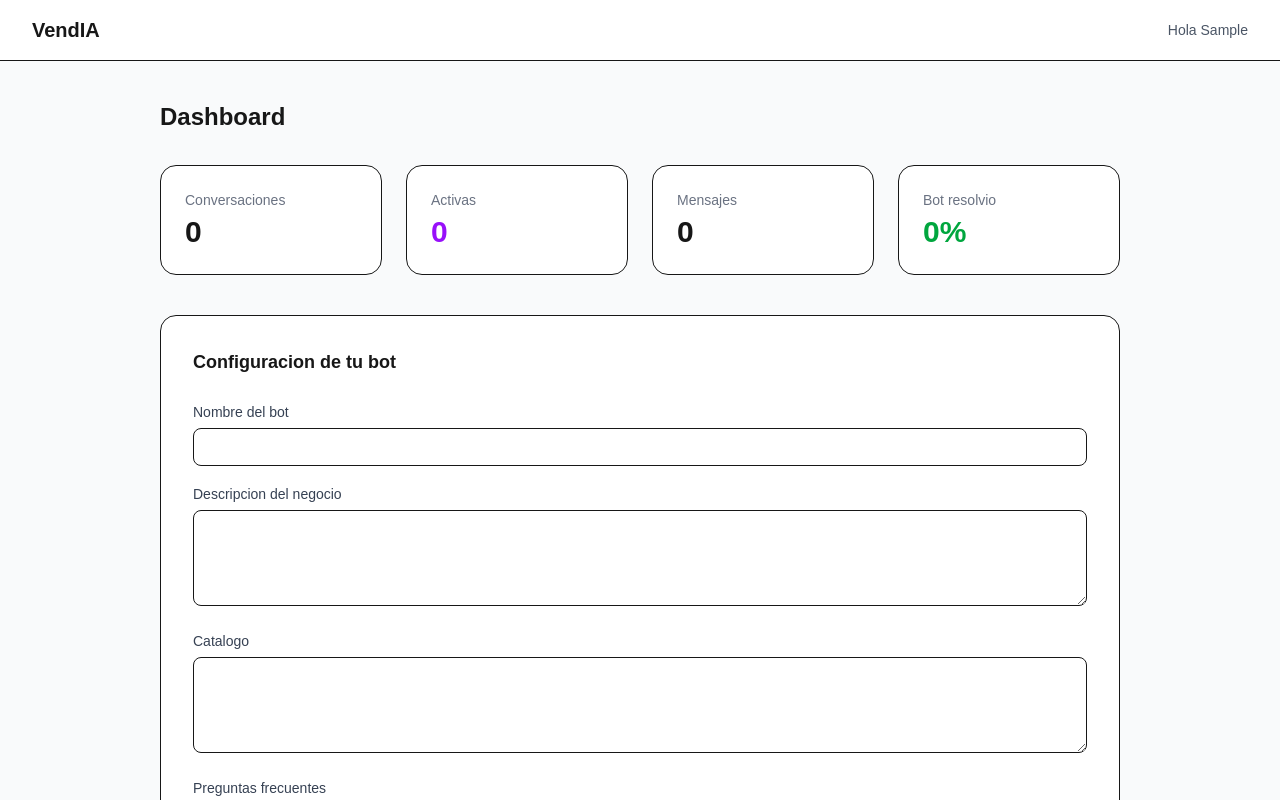
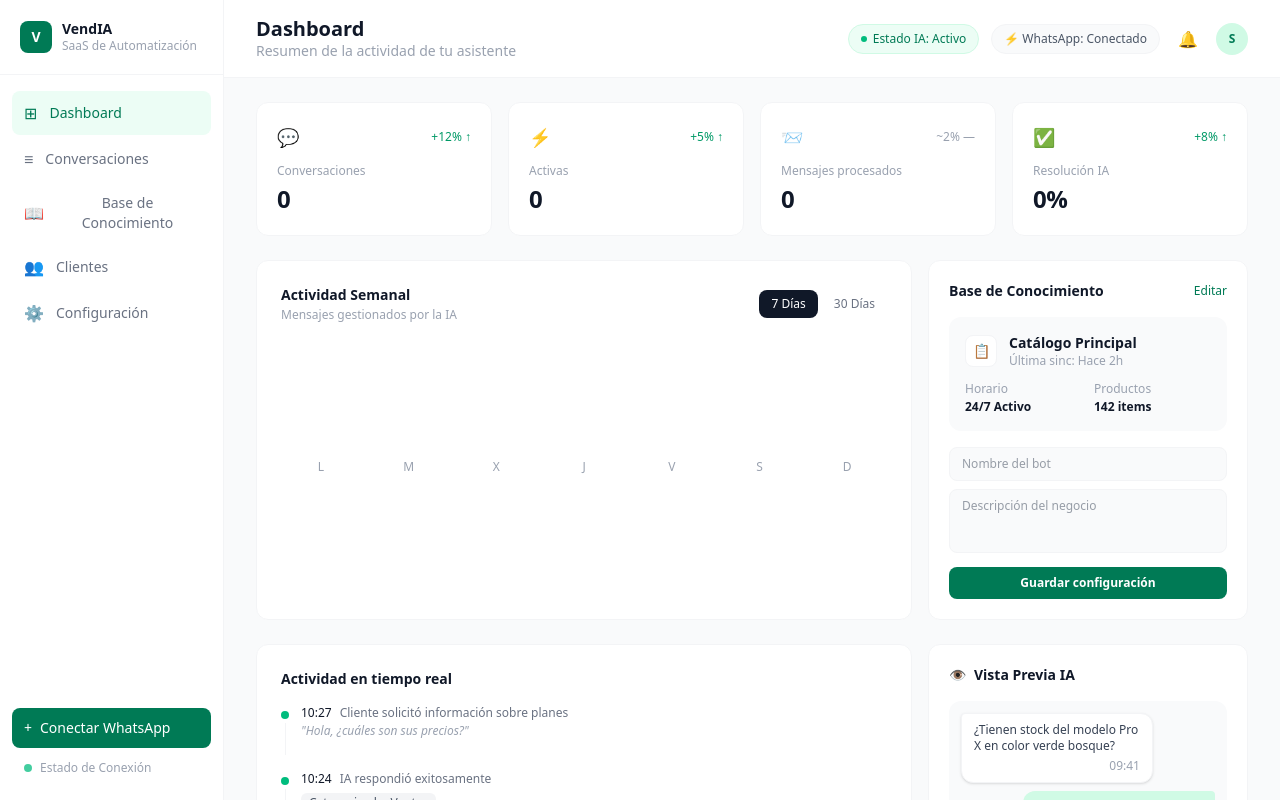
Before and after one commit to Trendy-Dev-SQH/VendIA, a Next.js app in the folder frontend/: page /dashboard in a window 1280 px wide. Shown: the top 800 px of the page. Built offline with nearby package versions, Linux system fonts and the light colour scheme; no server answers; sample sign-in values are in the browser's storage.

Commit message:
Update page.tsx

```diff
--- a/frontend/app/dashboard/page.tsx
+++ b/frontend/app/dashboard/page.tsx
@@ -5,16 +5,27 @@
 
 const API = process.env.NEXT_PUBLIC_API_URL || 'http://localhost:3001'
 
+const NAV_ITEMS = [
+  { icon: '⊞', label: 'Dashboard', active: true },
+  { icon: '≡', label: 'Conversaciones' },
+  { icon: '📖', label: 'Base de Conocimiento' },
+  { icon: '👥', label: 'Clientes' },
+  { icon: '⚙', label: 'Configuración' },
+]
+
 export default function Dashboard() {
   const { user } = useUser()
-  const [businessId, setBusinessId] = useState(null)
+  const [businessId, setBusinessId] = useState<string | null>(null)
   const [saving, setSaving] = useState(false)
   const [saved, setSaved] = useState(false)
   const [stats, setStats] = useState({ totalConversations: 0, activeConversations: 0, totalMessages: 0, botHandledRate: 0 })
   const [config, setConfig] = useState({ botName: '', businessContext: '', catalog: '', faq: '' })
 
   useEffect(() => {
-    if (!user) return
+    if (!user) {
+      window.location.href = '/sign-in'
+      return
+    }
     initBusiness()
   }, [user])
 
@@ -23,12 +34,12 @@
       let res
       try {
         res = await axios.post(API + '/api/business', {
-          name: user.fullName || 'Mi Negocio',
-          ownerEmail: user.primaryEmailAddress?.emailAddress,
-          ownerName: user.fullName || 'Dueno',
+          name: user?.fullName || 'Mi Negocio',
+          ownerEmail: user?.primaryEmailAddress?.emailAddress,
+          ownerName: user?.fullName || 'Dueño',
         })
       } catch (e) {
-        res = await axios.get(API + '/api/business/email/' + user.primaryEmailAddress?.emailAddress)
+        res = await axios.get(API + '/api/business/email/' + user?.primaryEmailAddress?.emailAddress)
       }
       setBusinessId(res.data.id)
       if (res.data.botConfig) {
@@ -59,54 +70,220 @@
     setSaving(false)
   }
 
+  const kpis = [
+    { label: 'Conversaciones', value: stats.totalConversations.toLocaleString(), delta: '+12%', icon: '💬', up: true },
+    { label: 'Activas', value: stats.activeConversations.toString(), delta: '+5%', icon: '⚡', up: true },
+    { label: 'Mensajes procesados', value: stats.totalMessages > 1000 ? (stats.totalMessages/1000).toFixed(1)+'k' : stats.totalMessages.toString(), delta: '~2%', icon: '📨', up: false },
+    { label: 'Resolución IA', value: stats.botHandledRate + '%', delta: '+8%', icon: '✅', up: true },
+  ]
+
+  const activity = [
+    { time: '10:27', text: 'Cliente solicitó información sobre planes', quote: '"Hola, ¿cuáles son sus precios?"', dot: 'bg-emerald-500' },
+    { time: '10:24', text: 'IA respondió exitosamente', tag: 'Categorizado: Ventas', dot: 'bg-emerald-500' },
+    { time: '10:15', text: 'Sesión iniciada: Carlos Ruiz', dot: 'bg-gray-300' },
+  ]
+
+  const chartBars = [40, 55, 35, 80, 95, 70, 30]
+  const days = ['L','M','X','J','V','S','D']
+
   return (
-    <div className="min-h-screen bg-gray-50">
-      <nav className="bg-white border-b px-8 py-4 flex justify-between items-center">
-        <div className="text-xl font-bold">VendIA</div>
-        <div className="text-sm text-gray-600">Hola {user?.firstName}</div>
-      </nav>
-      <div className="max-w-5xl mx-auto px-8 py-10">
-        <h1 className="text-2xl font-bold mb-8">Dashboard</h1>
-        <div className="grid grid-cols-4 gap-6 mb-10">
-          <div className="bg-white rounded-2xl p-6 border">
-            <div className="text-sm text-gray-500 mb-1">Conversaciones</div>
-            <div className="text-3xl font-bold">{stats.totalConversations}</div>
-          </div>
-          <div className="bg-white rounded-2xl p-6 border">
-            <div className="text-sm text-gray-500 mb-1">Activas</div>
-            <div className="text-3xl font-bold text-purple-600">{stats.activeConversations}</div>
-          </div>
-          <div className="bg-white rounded-2xl p-6 border">
-            <div className="text-sm text-gray-500 mb-1">Mensajes</div>
-            <div className="text-3xl font-bold">{stats.totalMessages}</div>
-          </div>
-          <div className="bg-white rounded-2xl p-6 border">
-            <div className="text-sm text-gray-500 mb-1">Bot resolvio</div>
-            <div className="text-3xl font-bold text-green-600">{stats.botHandledRate}%</div>
+    <div className="flex h-screen bg-gray-50 font-sans overflow-hidden">
+
+      {/* Sidebar */}
+      <aside className="w-56 bg-white border-r border-gray-100 flex flex-col flex-shrink-0">
+        <div className="px-5 py-5 border-b border-gray-100">
+          <div className="flex items-center gap-2.5">
+            <div className="w-8 h-8 bg-emerald-700 rounded-lg flex items-center justify-center text-white text-sm font-bold">V</div>
+            <div>
+              <p className="text-sm font-bold text-gray-900 leading-tight">VendIA</p>
+              <p className="text-xs text-gray-400">SaaS de Automatización</p>
+            </div>
           </div>
         </div>
-        <div className="bg-white rounded-2xl border p-8">
-          <h2 className="text-lg font-bold mb-6">Configuracion de tu bot</h2>
-          <div className="space-y-4">
-            <div>
-              <label className="text-sm font-medium text-gray-700">Nombre del bot</label>
-              <input className="mt-1 w-full border rounded-lg px-4 py-2 text-sm" value={config.botName} onChange={e => setConfig({...config, botName: e.target.value})} />
+        <nav className="flex-1 px-3 py-4 space-y-0.5">
+          {NAV_ITEMS.map((item) => (
+            <button key={item.label} className={`w-full flex items-center gap-3 px-3 py-2.5 rounded-lg text-sm transition-colors ${item.active ? 'bg-emerald-50 text-emerald-700 font-medium' : 'text-gray-500 hover:bg-gray-50 hover:text-gray-900'}`}>
+              <span className="text-base">{item.icon}</span>
+              {item.label}
+            </button>
+          ))}
+        </nav>
+        <div className="px-3 pb-4 space-y-1">
+          <button className="w-full flex items-center gap-2 bg-emerald-700 text-white px-3 py-2.5 rounded-lg text-sm font-medium hover:bg-emerald-600 transition-colors">
+            <span>+</span> Conectar WhatsApp
+          </button>
+          <div className="flex items-center gap-2 px-3 py-2">
+            <span className="w-2 h-2 bg-emerald-500 rounded-full animate-pulse"></span>
+            <span className="text-xs text-gray-400">Estado de Conexión</span>
+          </div>
+        </div>
+      </aside>
+
+      {/* Main */}
+      <div className="flex-1 flex flex-col overflow-hidden">
+
+        {/* Topbar */}
+        <header className="bg-white border-b border-gray-100 px-8 py-4 flex items-center justify-between flex-shrink-0">
+          <div>
+            <h1 className="text-xl font-bold text-gray-900 leading-tight">Dashboard</h1>
+            <p className="text-sm text-gray-400">Resumen de la actividad de tu asistente</p>
+          </div>
+          <div className="flex items-center gap-3">
+            <span className="inline-flex items-center gap-1.5 bg-emerald-50 border border-emerald-100 text-emerald-700 text-xs font-medium px-3 py-1.5 rounded-full">
+              <span className="w-1.5 h-1.5 bg-emerald-500 rounded-full"></span> Estado IA: Activo
+            </span>
+            <span className="inline-flex items-center gap-1.5 bg-gray-50 border border-gray-100 text-gray-600 text-xs font-medium px-3 py-1.5 rounded-full">
+              ⚡ WhatsApp: Conectado
+            </span>
+            <button className="w-8 h-8 flex items-center justify-center text-gray-400 hover:text-gray-700 rounded-lg hover:bg-gray-50">🔔</button>
+            <div className="w-8 h-8 rounded-full bg-emerald-100 flex items-center justify-center text-xs font-semibold text-emerald-700">
+              {user?.firstName?.[0] || 'U'}
             </div>
-            <div>
-              <label className="text-sm font-medium text-gray-700">Descripcion del negocio</label>
-              <textarea className="mt-1 w-full border rounded-lg px-4 py-2 text-sm h-24" value={config.businessContext} onChange={e => setConfig({...config, businessContext: e.target.value})} />
+          </div>
+        </header>
+
+        {/* Content */}
+        <div className="flex-1 overflow-auto px-8 py-6">
+
+          {/* KPIs */}
+          <div className="grid grid-cols-4 gap-4 mb-6">
+            {kpis.map((kpi, i) => (
+              <div key={i} className="bg-white border border-gray-100 rounded-xl p-5">
+                <div className="flex items-center justify-between mb-3">
+                  <span className="text-lg">{kpi.icon}</span>
+                  <span className={`text-xs font-medium ${kpi.up ? 'text-emerald-600' : 'text-gray-400'}`}>{kpi.delta} {kpi.up ? '↑' : '—'}</span>
+                </div>
+                <p className="text-xs text-gray-400 mb-1">{kpi.label}</p>
+                <p className="text-2xl font-black text-gray-900 tracking-tight">{kpi.value}</p>
+              </div>
+            ))}
+          </div>
+
+          <div className="grid grid-cols-3 gap-4 mb-6">
+
+            {/* Chart */}
+            <div className="col-span-2 bg-white border border-gray-100 rounded-xl p-6">
+              <div className="flex items-center justify-between mb-6">
+                <div>
+                  <p className="font-semibold text-gray-900 text-sm">Actividad Semanal</p>
+                  <p className="text-xs text-gray-400 mt-0.5">Mensajes gestionados por la IA</p>
+                </div>
+                <div className="flex gap-1">
+                  <button className="px-3 py-1.5 text-xs bg-gray-900 text-white rounded-lg font-medium">7 Días</button>
+                  <button className="px-3 py-1.5 text-xs text-gray-500 rounded-lg hover:bg-gray-50 font-medium">30 Días</button>
+                </div>
+              </div>
+              <div className="flex items-end gap-2 h-32">
+                {chartBars.map((h, i) => (
+                  <div key={i} className="flex-1 flex flex-col items-center gap-1">
+                    <div className={`w-full rounded-md transition-all ${i === 4 ? 'bg-emerald-700' : 'bg-emerald-100'}`} style={{height: `${h}%`}}></div>
+                    <span className="text-xs text-gray-400">{days[i]}</span>
+                  </div>
+                ))}
+              </div>
             </div>
-            <div>
-              <label className="text-sm font-medium text-gray-700">Catalogo</label>
-              <textarea className="mt-1 w-full border rounded-lg px-4 py-2 text-sm h-24" value={config.catalog} onChange={e => setConfig({...config, catalog: e.target.value})} />
+
+            {/* Knowledge base */}
+            <div className="bg-white border border-gray-100 rounded-xl p-5">
+              <div className="flex items-center justify-between mb-4">
+                <p className="font-semibold text-gray-900 text-sm">Base de Conocimiento</p>
+                <button className="text-xs text-emerald-700 font-medium hover:underline">Editar</button>
+              </div>
+              <div className="bg-gray-50 rounded-xl p-4 mb-4">
+                <div className="flex items-center gap-3 mb-3">
+                  <div className="w-8 h-8 bg-white border border-gray-100 rounded-lg flex items-center justify-center text-sm">📋</div>
+                  <div>
+                    <p className="text-sm font-semibold text-gray-900">Catálogo Principal</p>
+                    <p className="text-xs text-gray-400">Última sinc: Hace 2h</p>
+                  </div>
+                </div>
+                <div className="grid grid-cols-2 gap-3">
+                  <div>
+                    <p className="text-xs text-gray-400 mb-0.5">Horario</p>
+                    <p className="text-xs font-semibold text-gray-900">24/7 Activo</p>
+                  </div>
+                  <div>
+                    <p className="text-xs text-gray-400 mb-0.5">Productos</p>
+                    <p className="text-xs font-semibold text-gray-900">142 items</p>
+                  </div>
+                </div>
+              </div>
+
+              {/* Bot config quick edit */}
+              <div className="space-y-2">
+                <input
+                  className="w-full text-xs border border-gray-100 rounded-lg px-3 py-2 bg-gray-50 text-gray-700 focus:outline-none focus:border-emerald-300"
+                  placeholder="Nombre del bot"
+                  value={config.botName}
+                  onChange={e => setConfig({...config, botName: e.target.value})}
+                />
+                <textarea
+                  className="w-full text-xs border border-gray-100 rounded-lg px-3 py-2 bg-gray-50 text-gray-700 focus:outline-none focus:border-emerald-300 h-16 resize-none"
+                  placeholder="Descripción del negocio"
+                  value={config.businessContext}
+                  onChange={e => setConfig({...config, businessContext: e.target.value})}
+                />
+                <button
+                  onClick={saveConfig}
+                  disabled={saving}
+                  className="w-full bg-emerald-700 text-white text-xs font-semibold py-2 rounded-lg hover:bg-emerald-600 transition-colors disabled:opacity-50"
+                >
+                  {saving ? 'Guardando...' : saved ? '✓ Guardado' : 'Guardar configuración'}
+                </button>
+              </div>
             </div>
-            <div>
-              <label className="text-sm font-medium text-gray-700">Preguntas frecuentes</label>
-              <textarea className="mt-1 w-full border rounded-lg px-4 py-2 text-sm h-24" value={config.faq} onChange={e => setConfig({...config, faq: e.target.value})} />
+          </div>
+
+          <div className="grid grid-cols-3 gap-4">
+
+            {/* Activity feed */}
+            <div className="col-span-2 bg-white border border-gray-100 rounded-xl p-6">
+              <p className="font-semibold text-gray-900 text-sm mb-4">Actividad en tiempo real</p>
+              <div className="space-y-4">
+                {activity.map((item, i) => (
+                  <div key={i} className="flex gap-3">
+                    <div className="flex flex-col items-center">
+                      <div className={`w-2 h-2 rounded-full mt-1.5 flex-shrink-0 ${item.dot}`}></div>
+                      {i < activity.length - 1 && <div className="w-px flex-1 bg-gray-100 mt-1"></div>}
+                    </div>
+                    <div className="pb-4">
+                      <div className="flex items-center gap-2 mb-0.5">
+                        <span className="text-xs font-medium text-gray-900">{item.time}</span>
+                        <span className="text-xs text-gray-500">{item.text}</span>
+                      </div>
+                      {item.quote && <p className="text-xs text-gray-400 italic">{item.quote}</p>}
+                      {item.tag && <span className="inline-block mt-1 text-xs bg-gray-100 text-gray-600 px-2 py-0.5 rounded-md">{item.tag}</span>}
+                    </div>
+                  </div>
+                ))}
+              </div>
             </div>
-            <button onClick={saveConfig} disabled={saving} className="bg-purple-600 text-white px-6 py-2 rounded-full text-sm hover:bg-purple-700 disabled:opacity-50">
-              {saving ? 'Guardando...' : saved ? 'Guardado' : 'Guardar configuracion'}
-            </button>
+
+            {/* AI preview */}
+            <div className="bg-white border border-gray-100 rounded-xl p-5">
+              <div className="flex items-center gap-2 mb-4">
+                <span className="text-sm">👁</span>
+                <p className="font-semibold text-gray-900 text-sm">Vista Previa IA</p>
+              </div>
+              <div className="bg-gray-50 rounded-xl p-3 space-y-2 mb-3 min-h-40">
+                <div className="bg-white border border-gray-100 rounded-xl rounded-tl-sm px-3 py-2 max-w-48 shadow-sm">
+                  <p className="text-xs text-gray-700">¿Tienen stock del modelo Pro X en color verde bosque?</p>
+                  <p className="text-xs text-gray-400 text-right mt-1">09:41</p>
+                </div>
+                <div className="flex justify-end">
+                  <div className="bg-emerald-100 rounded-xl rounded-tr-sm px-3 py-2 max-w-48">
+                    <p className="text-xs text-emerald-900">¡Hola! Sí, actualmente tenemos 5 unidades disponibles del Pro X Verde Bosque. ¿Te gustaría que reserve una para ti o prefieres pasar por la tienda?</p>
+                    <p className="text-xs text-emerald-600 text-right mt-1">09:42 ✓✓</p>
+                  </div>
+                </div>
+              </div>
+              <div className="flex items-center gap-2 bg-gray-50 border border-gray-100 rounded-xl px-3 py-2">
+                <input className="flex-1 text-xs bg-transparent text-gray-500 focus:outline-none" placeholder="Escribe una respuesta..." />
+                <button className="text-gray-300 hover:text-gray-500 text-sm">📎</button>
+                <button className="text-gray-300 hover:text-gray-500 text-sm">🎤</button>
+              </div>
+            </div>
+
           </div>
         </div>
       </div>
```
